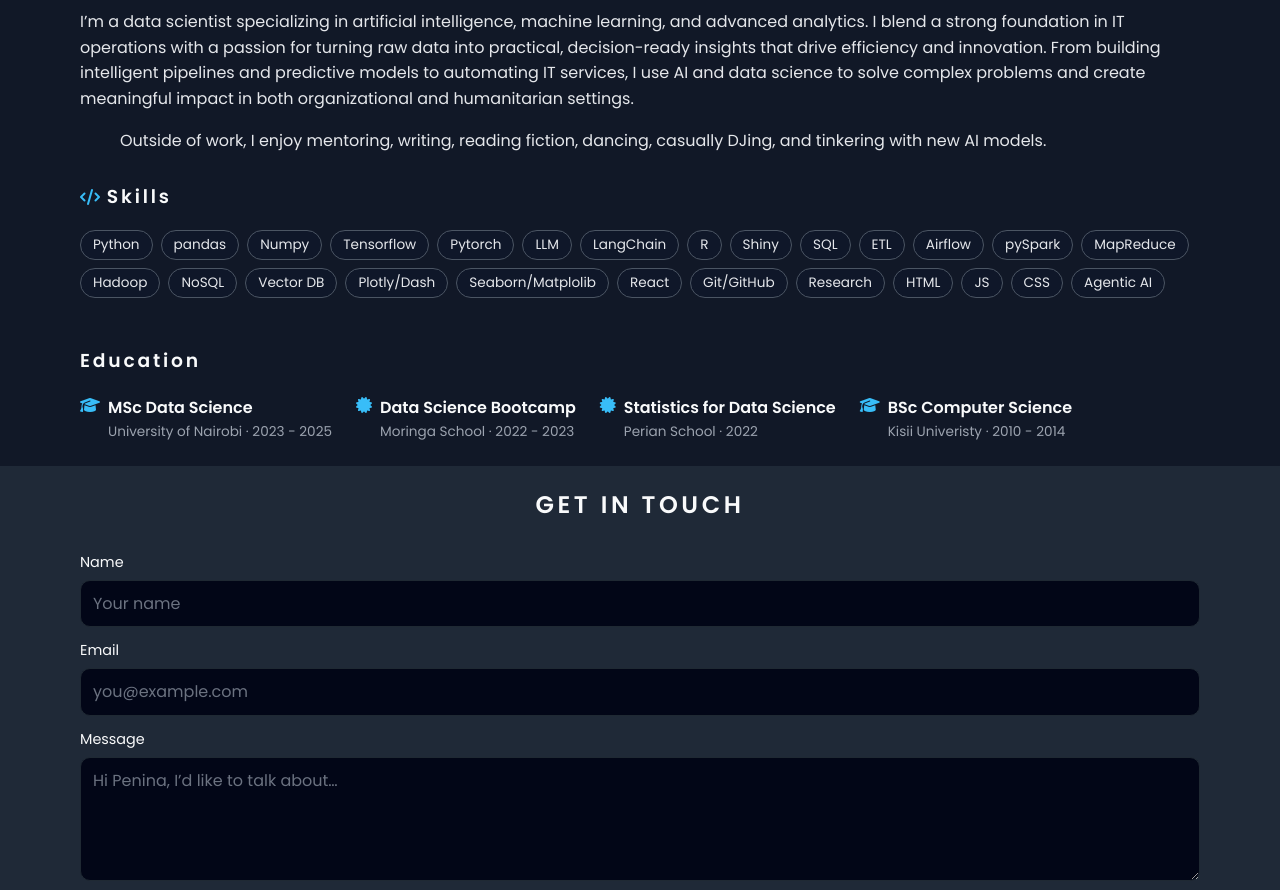
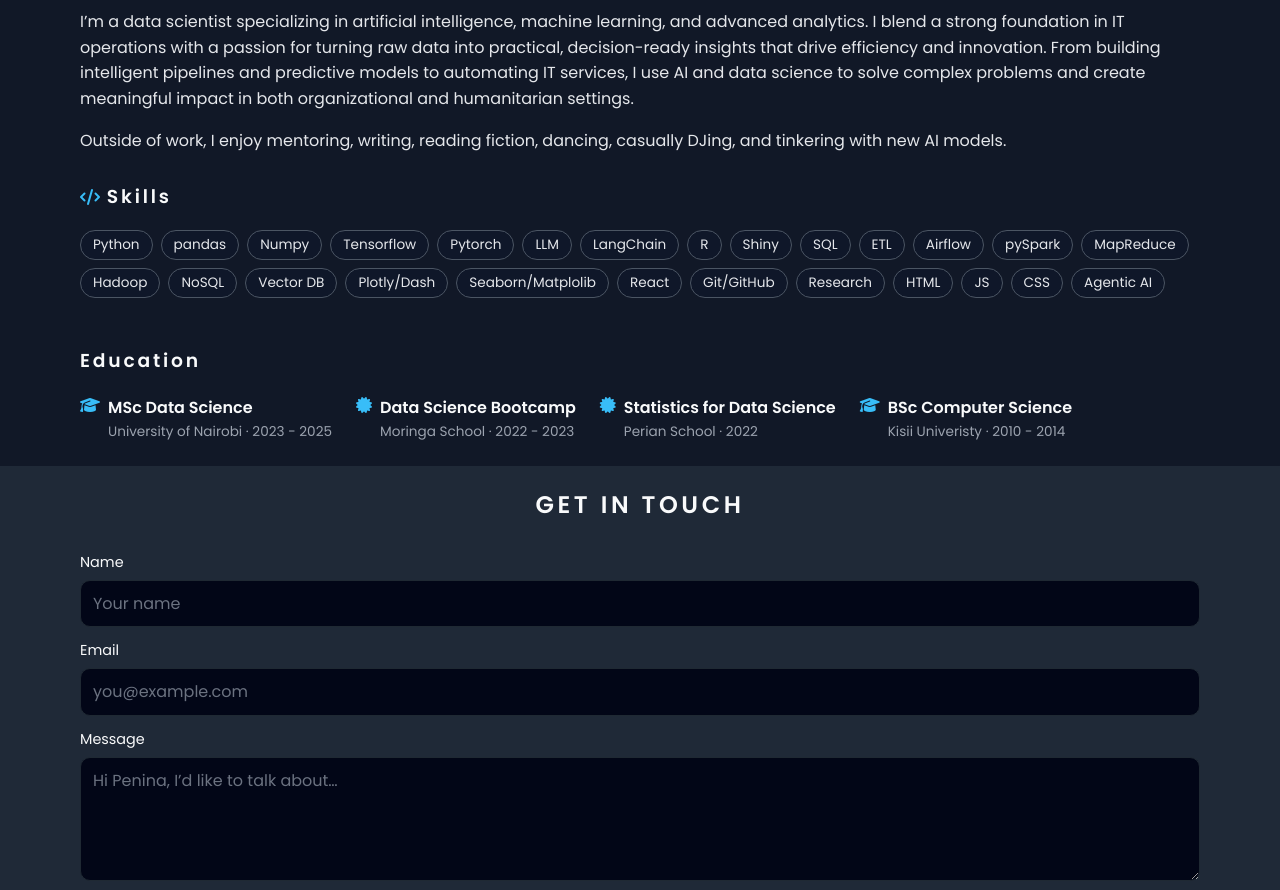
Before and after one commit to penina26/my-personal-website, a plain HTML site: page index.html in a window 1280 px wide. Shown: the part 960-1850 px from the top of the page. Drawn offline with Linux system fonts and the light colour scheme.

Commit message:
blockquote removal

```diff
--- a/index.html
+++ b/index.html
@@ -160,10 +160,10 @@
                     data science to solve complex problems and create meaningful impact in both organizational and
                     humanitarian settings.
                 </p>
-                <blockquote class="bio-quote">
+                <p class="bio">
                     Outside of work, I enjoy mentoring, writing, reading fiction, dancing, casually DJing,
                     and tinkering with new AI models.
-                </blockquote>
+                </p>
                 <h3 class="skills"><i class="fa-solid fa-code skills-icon"></i>Skills</h3>
                 <div class="list" style="padding-bottom: 20px;">
                     <span class="chip">Python</span>
```
